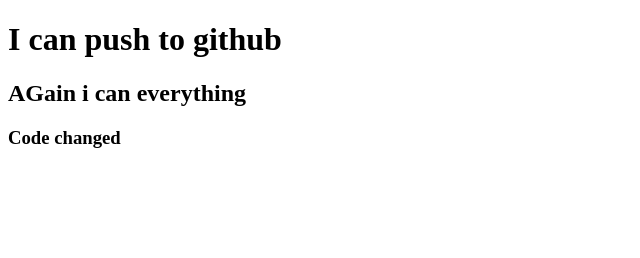
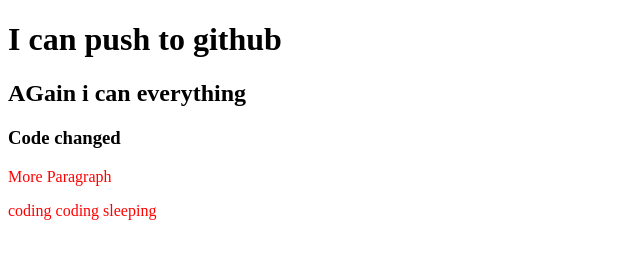
Before and after one commit to sajedasaju/my-second-repo, a plain HTML site: page index.html in a window 1280 px wide. Shown: the whole page, without its empty margins (0-640 px from the left). Drawn offline with Linux system fonts and the light colour scheme.

Commit message:
style added

```diff
--- a/index.html
+++ b/index.html
@@ -5,10 +5,13 @@
     <meta http-equiv="X-UA-Compatible" content="IE=edge">
     <meta name="viewport" content="width=device-width, initial-scale=1.0">
     <title>My Second Repo</title>
+    <link rel="stylesheet" href="style.css">
 </head>
 <body>
     <h1>I can push to github</h1>
     <h2>AGain i can everything</h2>
     <h3>Code changed</h3>
+    <p>More Paragraph</p>
+    <p>coding coding sleeping</p>
 </body>
 </html>
--- /dev/null
+++ b/style.css
@@ -0,0 +1,3 @@
+p{
+    color: red;
+}
```
